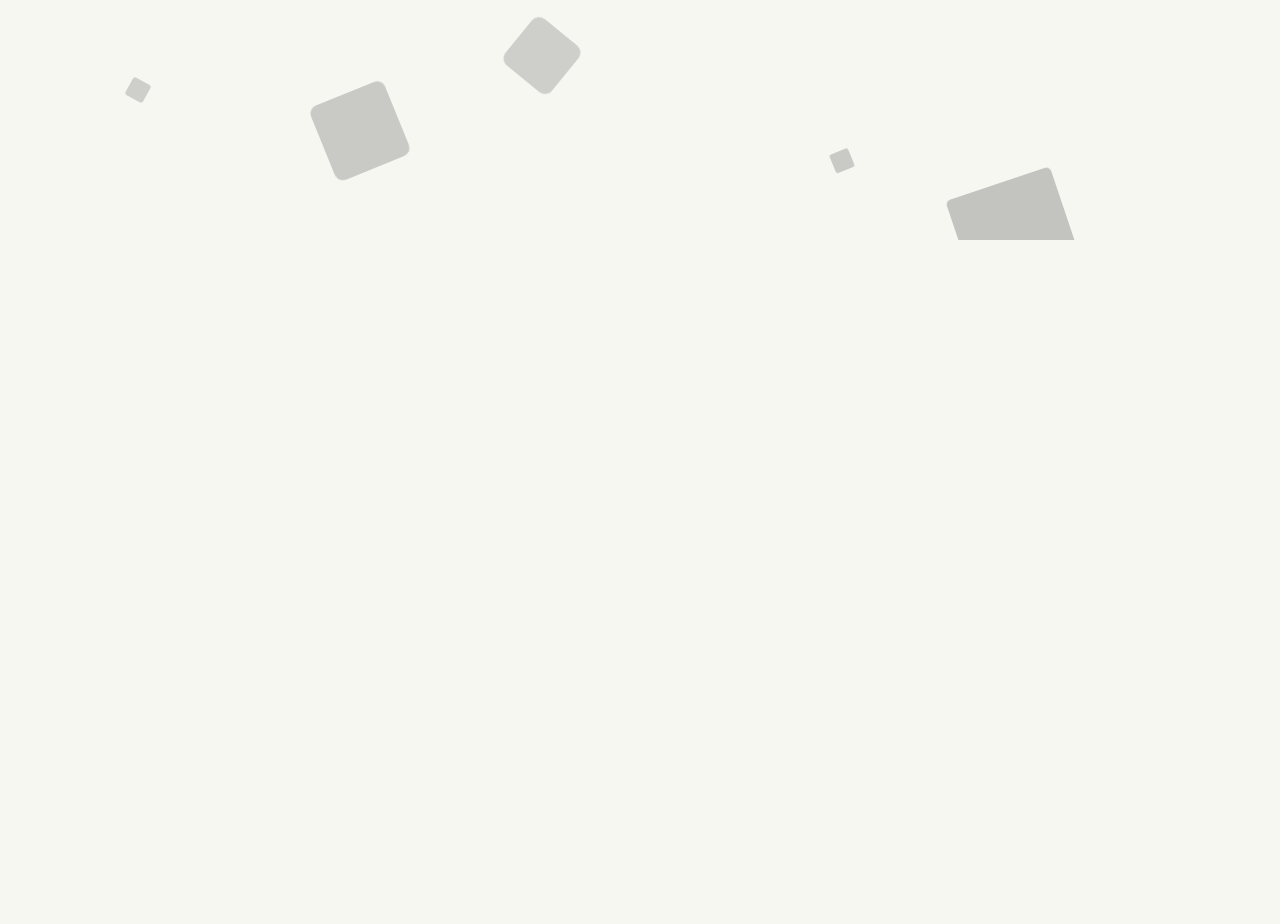
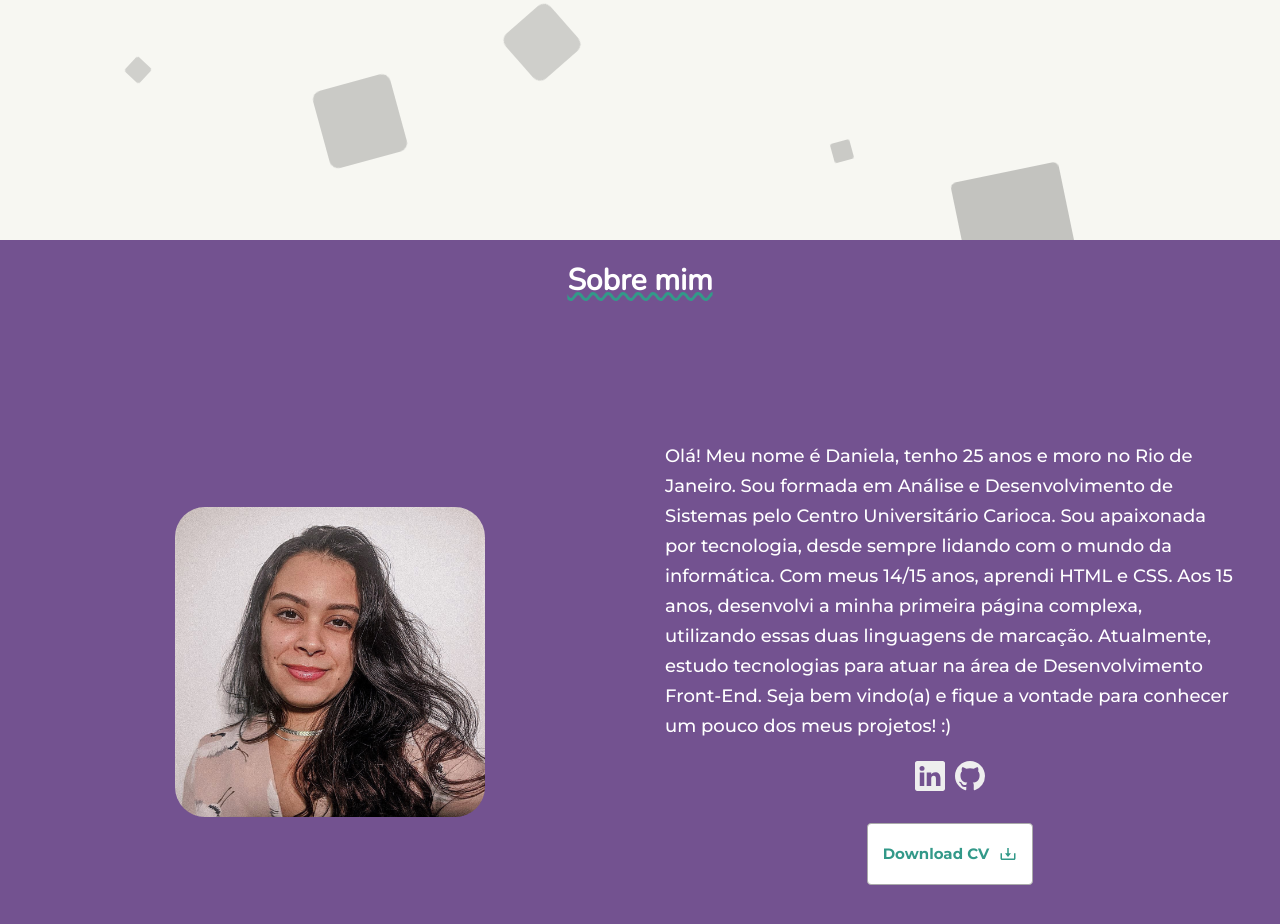
Before and after one commit to alvesxdani/my-portfolio, a React (Create React App) app: page / in a window 1280 px wide. Shown: the part 560-1484 px from the top of the page. Before the commit the page ends 800 px from the top, so only its background shows below. Built offline with nearby package versions, Linux system fonts and the light colour scheme.

Commit message:
Create About me section

```diff
--- a/src/components/about/index.tsx
+++ b/src/components/about/index.tsx
@@ -1,7 +1,43 @@
+import { AboutContent, BoxButton, ButtonResume, ContainerFlex, DescAbout, ImgMeBox, SocialMediaBox, TitleAbout } from "./style"
+import MyPhoto from './02.jpg';
+import MyResume from './resume.pdf';
+import { BsGithub, BsLinkedin } from "react-icons/bs";
+import { BiDownload } from "react-icons/bi";
+
 const About: React.FC = () => {
 
   return (
-    <></>
+    <section id="about">
+      <AboutContent>
+
+        <TitleAbout>Sobre mim</TitleAbout>
+        <ContainerFlex>
+          <ImgMeBox>
+            <img src={MyPhoto} alt="Meu retrato." />
+          </ImgMeBox>
+
+          <DescAbout>
+            Olá! Meu nome é Daniela, tenho 25 anos e moro no Rio de Janeiro. Sou formada em Análise e Desenvolvimento de Sistemas pelo Centro Universitário Carioca. Sou apaixonada por tecnologia, desde sempre lidando com o mundo da informática. Com meus 14/15 anos, aprendi HTML e CSS. Aos 15 anos, desenvolvi a minha primeira página complexa, utilizando essas duas linguagens de marcação. Atualmente, estudo tecnologias para atuar na área de Desenvolvimento Front-End. Seja bem vindo(a) e fique a vontade para conhecer um pouco dos meus projetos! :)
+            <SocialMediaBox>
+              <a href="https://linkedin.com/in/daniela-alvesm">
+                <BsLinkedin size={30} />
+              </a>
+
+              <a href="https://github.com/alvesxdani">
+                <BsGithub size={30} style={{ marginLeft: '1rem' }} />
+              </a>
+            </SocialMediaBox>
+
+            <BoxButton>
+              <ButtonResume href={MyResume}>
+                Download CV <BiDownload size={18} style={{marginLeft: '1rem'}}/>
+              </ButtonResume>
+            </BoxButton>
+          </DescAbout>
+        </ContainerFlex>
+
+      </AboutContent>
+    </section>
   );
 }
 export default About;
--- a/src/components/about/style.tsx
+++ b/src/components/about/style.tsx
@@ -1 +1,74 @@
 import styled from "styled-components";
+
+export const AboutContent = styled.div`
+width: 100%;
+height: 100vh;
+background: ${(props) => props.theme.colors.secundary};
+color: #fff;
+padding: 2rem;
+`;
+
+export const TitleAbout = styled.div`
+  font: 3rem 'Nunito', sans-serif;
+  text-align: center;
+  font-weight: bold;
+  text-decoration: underline ${(props) => props.theme.colors.primary} wavy 3px;
+`;
+
+export const ContainerFlex = styled.div`
+  display: flex;
+  flex-direction: row;
+  width: 100%;
+  height: calc(100vh - 10%);
+  align-items: center;
+`;
+
+export const ImgMeBox = styled.div`
+width: 50%;
+text-align: center;
+
+img {
+  width: 50%;
+  border-radius: 3rem;
+}
+`;
+
+export const DescAbout = styled.div`
+width: 50%;
+texta-align: justify;
+font: 1.8rem 'Montserrat', sans-serif;
+line-height: 3rem;
+padding: 2.5rem;
+`;
+
+export const SocialMediaBox = styled.div`
+  text-align: center;
+  padding: 2rem;
+
+  a {
+    color: ${(props) => props.theme.colors.third};
+  }
+`;
+export const BoxButton = styled.div`
+  display: flex;
+  justify-content: center;
+`;
+
+export const ButtonResume = styled.a`
+display: flex;
+align-items:center;
+align-content: center;
+background: #fff;
+padding: 1.5rem;
+border-radius: 4px;
+font-size: 1.5rem;
+font-weight: bold;
+border: 1px solid #aaa;
+color: ${(props) => props.theme.colors.primary};
+cursor: pointer;
+transition: .80s ease-in-out;
+
+&:hover {
+  color: ${(props) => props.theme.colors.secundary}
+}
+`;
--- a/src/components/nav/index.tsx
+++ b/src/components/nav/index.tsx
@@ -3,7 +3,7 @@ import {
   BrandTitle,
   ButtonMinNav,
   ContainerNav,
-  Link,
+  StyledLink,
   MenuMobileStyled,
   MenuStyled
 } from "./style";
@@ -38,30 +38,30 @@ const NavBar: React.FC<Props> = ({ toggleTheme }) => {
         <BrandTitle>Daniela Moreira</BrandTitle>
 
         <MenuStyled>
-          <Link href="/">
+          <StyledLink href="/">
             <BiHome />
             <span>Home</span>
-          </Link>
+          </StyledLink>
 
-          <Link href="#about">
+          <StyledLink href="#about">
             <BsFillPersonFill />
             <span>Sobre</span>
-          </Link>
+          </StyledLink>
 
-          <Link href="#skills">
+          <StyledLink href="#skills">
             <BiCodeAlt />
             <span>Skills</span>
-          </Link>
+          </StyledLink>
 
-          <Link href="#projects">
+          <StyledLink href="#projects">
             <MdWorkOutline />
             <span>Projetos</span>
-          </Link>
+          </StyledLink>
 
-          <Link href="#contact">
+          <StyledLink href="#contact">
             <BsFillChatLeftFill />
             <span>Contato</span>
-          </Link>
+          </StyledLink>
         </MenuStyled>
 
         <ButtonMinNav onClick={toggleMenu}>
@@ -87,30 +87,30 @@ const NavBar: React.FC<Props> = ({ toggleTheme }) => {
 
       {extendedNav &&
         (<MenuMobileStyled>
-          <Link href="/">
+          <StyledLink href="/">
             <BiHome />
             <span>Home</span>
-          </Link>
+          </StyledLink>
 
-          <Link href="#about">
+          <StyledLink href="#about">
             <BsFillPersonFill />
             <span>Sobre</span>
-          </Link>
+          </StyledLink>
 
-          <Link href="#skills">
+          <StyledLink href="#skills">
             <BiCodeAlt />
             <span>Skills</span>
-          </Link>
+          </StyledLink>
 
-          <Link href="#projects">
+          <StyledLink href="#projects">
             <MdWorkOutline />
             <span>Projetos</span>
-          </Link>
+          </StyledLink>
 
-          <Link href="#contact">
+          <StyledLink href="#contact">
             <BsFillChatLeftFill />
             <span>Contato</span>
-          </Link>
+          </StyledLink>
         </MenuMobileStyled>)}
     </nav>
   );
--- a/src/components/nav/style.tsx
+++ b/src/components/nav/style.tsx
@@ -44,7 +44,7 @@ export const MenuStyled = styled.div`
 `;
 
 export const MenuMobileStyled = styled.div`
-  position: absolute;
+  position: fixed;
   bottom: 0;
   left: 0;
   display: none;
@@ -61,7 +61,7 @@ export const MenuMobileStyled = styled.div`
   }
 `;
 
-export const Link = styled.a`
+export const StyledLink = styled.a`
   display: flex;
   align-items: center;
   color: ${(props) => props.theme.colors.primary};
--- a/src/components/themes/global.tsx
+++ b/src/components/themes/global.tsx
@@ -11,6 +11,7 @@ export default createGlobalStyle`
 
 html body {
   width: 100vw;
+  scroll-behavior: smooth;
 }
 
 body {
--- a/src/react-app-env.d.ts
+++ b/src/react-app-env.d.ts
@@ -1 +1,2 @@
 /// <reference types="react-scripts" />
+declare module '*.pdf' {   const content: any;   export default content; }
```
Also changed, not shown: src/components/about/02.jpg (added), 1 other file (tests, documents, lock files or other folders).
